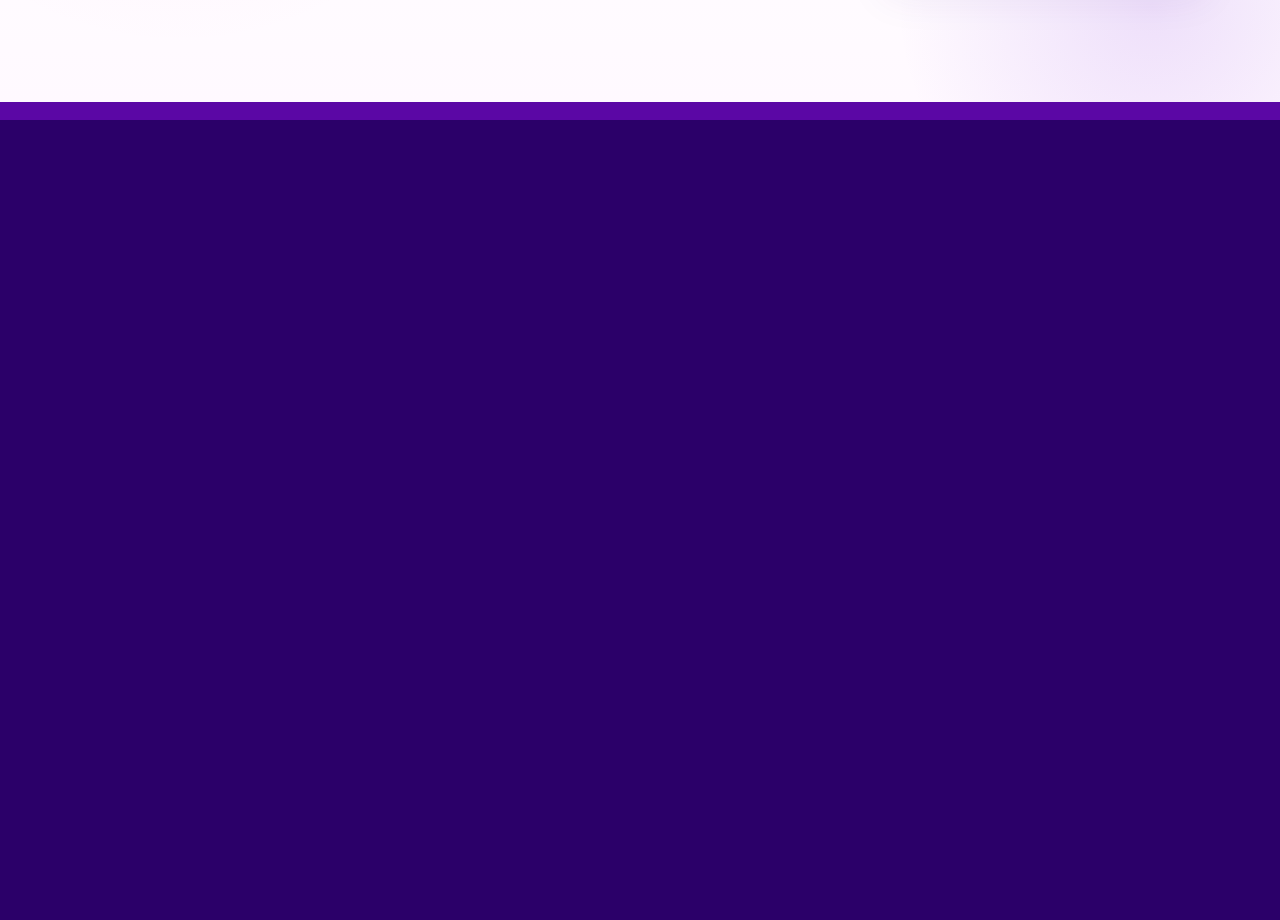
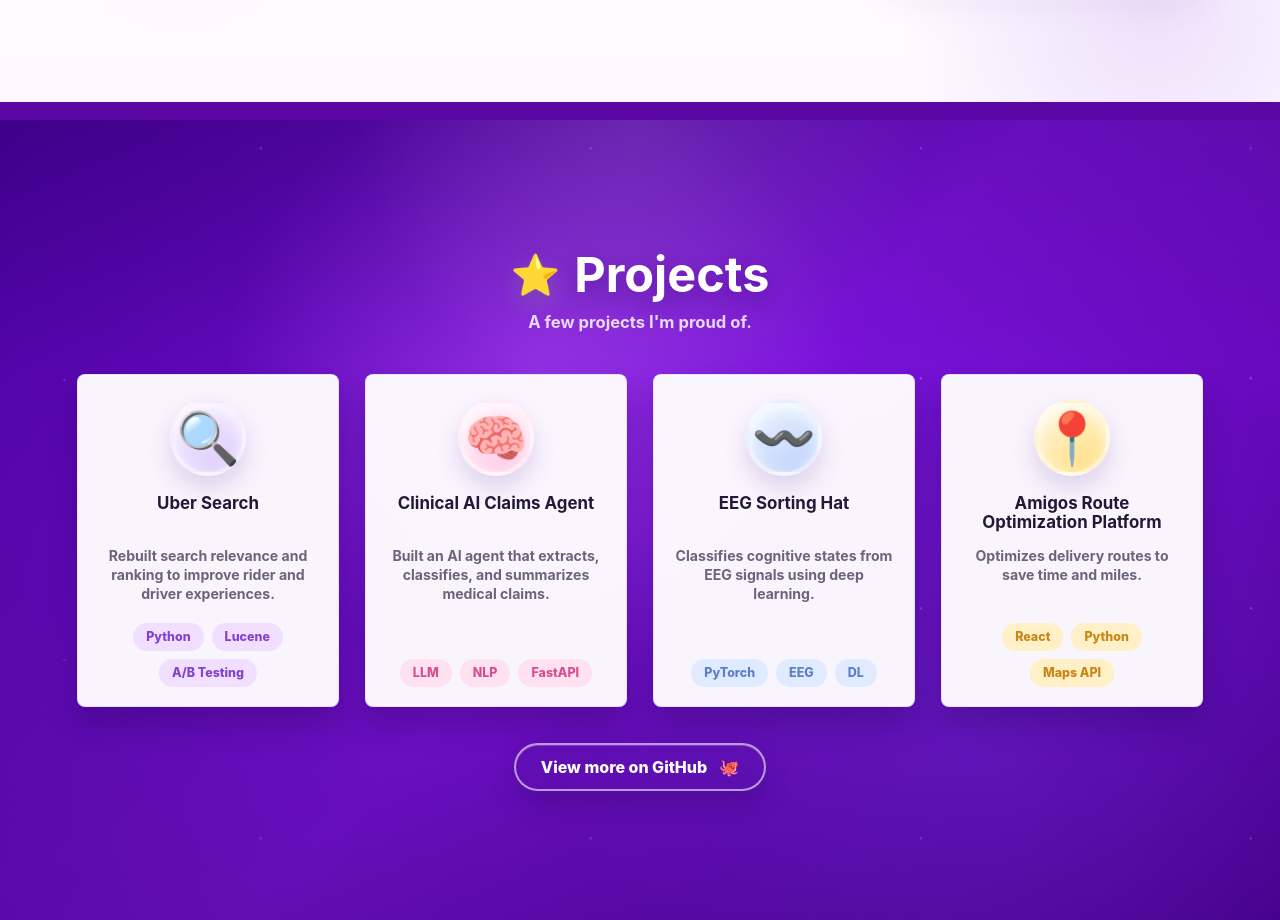
Before and after one commit to Kulieshova/kulieshova.github.io, a React (Vite) app: page / in a window 1280 px wide. Shown: the part 1480-2400 px from the top of the page. Before the commit the page ends 1600 px from the top, so only its background shows below. Built offline with nearby package versions, Linux system fonts and the light colour scheme.

Commit message:
add static project section

```diff
--- a/src/main.tsx
+++ b/src/main.tsx
@@ -27,6 +27,14 @@ type ExperienceTopic = {
   tone: string;
   angle: string;
   counterAngle: string;
+};
+
+type Project = {
+  title: string;
+  description: string;
+  icon: string;
+  tone: string;
+  tags: string[];
 };
 
 const skills: Skill[] = [
@@ -118,6 +126,40 @@ const experienceTopics: ExperienceTopic[] = [
     tone: "topic-blue",
     angle: "60deg",
     counterAngle: "-60deg",
+  },
+];
+
+const projects: Project[] = [
+  {
+    title: "Uber Search",
+    description:
+      "Rebuilt search relevance and ranking to improve rider and driver experiences.",
+    icon: "🔍",
+    tone: "project-purple",
+    tags: ["Python", "Lucene", "A/B Testing"],
+  },
+  {
+    title: "Clinical AI Claims Agent",
+    description:
+      "Built an AI agent that extracts, classifies, and summarizes medical claims.",
+    icon: "🧠",
+    tone: "project-pink",
+    tags: ["LLM", "NLP", "FastAPI"],
+  },
+  {
+    title: "EEG Sorting Hat",
+    description:
+      "Classifies cognitive states from EEG signals using deep learning.",
+    icon: "〰️",
+    tone: "project-blue",
+    tags: ["PyTorch", "EEG", "DL"],
+  },
+  {
+    title: "Amigos Route Optimization Platform",
+    description: "Optimizes delivery routes to save time and miles.",
+    icon: "📍",
+    tone: "project-yellow",
+    tags: ["React", "Python", "Maps API"],
   },
 ];
 
@@ -272,6 +314,38 @@ function App() {
           </div>
         </aside>
       </section>
+
+      <section id="projects" className="projects-section" aria-labelledby="projects-title">
+        <div className="projects-heading">
+          <h2 id="projects-title">
+            <span aria-hidden="true">⭐</span>
+            Projects
+          </h2>
+          <p>A few projects I'm proud of.</p>
+        </div>
+
+        <div className="project-grid">
+          {projects.map((project) => (
+            <article className="project-card" key={project.title}>
+              <div className={`project-icon ${project.tone}`} aria-hidden="true">
+                {project.icon}
+              </div>
+              <h3>{project.title}</h3>
+              <p>{project.description}</p>
+              <div className="project-tags" aria-label={`${project.title} technologies`}>
+                {project.tags.map((tag) => (
+                  <span key={tag}>{tag}</span>
+                ))}
+              </div>
+            </article>
+          ))}
+        </div>
+
+        <a className="github-button" href="https://github.com/" target="_blank" rel="noreferrer">
+          <span>View more on GitHub</span>
+          <span aria-hidden="true">🐙</span>
+        </a>
+      </section>
     </main>
   );
 }
--- a/src/styles.css
+++ b/src/styles.css
@@ -783,6 +783,241 @@ h1 {
   line-height: 1.45;
 }
 
+.projects-section {
+  position: relative;
+  display: grid;
+  align-content: center;
+  justify-items: center;
+  min-height: 100vh;
+  overflow: hidden;
+  padding: clamp(44px, 6vw, 78px) clamp(24px, 6vw, 88px);
+  color: #ffffff;
+  background:
+    radial-gradient(circle at 42% 32%, rgba(185, 81, 255, 0.48), transparent 34%),
+    radial-gradient(circle at 76% 76%, rgba(116, 31, 220, 0.72), transparent 36%),
+    linear-gradient(135deg, #47009b 0%, #7b12db 50%, #52009f 100%);
+}
+
+.projects-section::before,
+.projects-section::after {
+  position: absolute;
+  inset: 0;
+  content: "";
+  pointer-events: none;
+}
+
+.projects-section::before {
+  opacity: 0.35;
+  background-image:
+    radial-gradient(circle, rgba(255, 255, 255, 0.72) 0 1.3px, transparent 1.6px),
+    radial-gradient(circle, rgba(255, 217, 249, 0.48) 0 1px, transparent 1.4px);
+  background-position:
+    18% 22%,
+    80% 58%;
+  background-size:
+    330px 230px,
+    420px 280px;
+  animation: starDrift 28s linear infinite;
+}
+
+.projects-section::after {
+  background:
+    linear-gradient(180deg, rgba(35, 0, 78, 0.24), transparent 32%, rgba(35, 0, 78, 0.28)),
+    radial-gradient(circle at 50% 0%, rgba(255, 255, 255, 0.14), transparent 28%);
+}
+
+.projects-heading,
+.project-grid,
+.github-button {
+  position: relative;
+  z-index: 1;
+}
+
+.projects-heading {
+  text-align: center;
+}
+
+.projects-heading h2 {
+  display: inline-flex;
+  align-items: center;
+  gap: 14px;
+  margin: 0;
+  font-size: clamp(2.2rem, 3.8vw, 3.7rem);
+  line-height: 1.05;
+  letter-spacing: 0;
+  text-shadow: 0 8px 20px rgba(29, 0, 77, 0.3);
+}
+
+.projects-heading h2 span {
+  font-size: 0.82em;
+  filter: drop-shadow(0 7px 10px rgba(255, 255, 255, 0.24));
+}
+
+.projects-heading p {
+  margin: 12px 0 0;
+  color: rgba(255, 255, 255, 0.82);
+  font-size: clamp(1rem, 1.3vw, 1.16rem);
+  font-weight: 700;
+}
+
+.project-grid {
+  display: grid;
+  grid-template-columns: repeat(4, minmax(0, 1fr));
+  gap: clamp(18px, 2vw, 28px);
+  width: min(100%, 1240px);
+  margin-top: clamp(26px, 4vw, 42px);
+}
+
+.project-card {
+  display: grid;
+  grid-template-rows: auto auto 1fr auto;
+  justify-items: center;
+  min-height: 250px;
+  border: 1px solid rgba(117, 68, 185, 0.12);
+  border-radius: 8px;
+  padding: 24px 20px 19px;
+  color: #211936;
+  background: rgba(255, 255, 255, 0.96);
+  box-shadow:
+    0 18px 30px rgba(24, 0, 64, 0.24),
+    inset 0 1px 0 rgba(255, 255, 255, 0.96);
+  text-align: center;
+  transition:
+    transform 180ms ease,
+    box-shadow 180ms ease;
+}
+
+.project-card:hover {
+  transform: translateY(-8px);
+  box-shadow:
+    0 24px 40px rgba(24, 0, 64, 0.32),
+    inset 0 1px 0 rgba(255, 255, 255, 0.98);
+}
+
+.project-icon {
+  display: grid;
+  place-items: center;
+  width: clamp(68px, 6vw, 88px);
+  aspect-ratio: 1;
+  border-radius: 999px;
+  border: 4px solid rgba(255, 255, 255, 0.6);
+  font-size: clamp(2.45rem, 4vw, 3.4rem);
+  box-shadow:
+    0 12px 24px rgba(84, 38, 154, 0.17),
+    inset 0 5px 16px rgba(255, 255, 255, 0.86);
+}
+
+.project-card h3 {
+  min-height: 2.3em;
+  margin: 18px 0 0;
+  color: #211936;
+  font-size: clamp(1.05rem, 1.32vw, 1.3rem);
+  line-height: 1.15;
+  letter-spacing: 0;
+}
+
+.project-card p {
+  max-width: 230px;
+  margin: 13px 0 0;
+  color: rgba(33, 25, 54, 0.66);
+  font-size: clamp(0.88rem, 1.04vw, 1rem);
+  font-weight: 650;
+  line-height: 1.35;
+}
+
+.project-tags {
+  display: flex;
+  justify-content: center;
+  flex-wrap: wrap;
+  gap: 8px;
+  width: 100%;
+  margin-top: 20px;
+}
+
+.project-tags span {
+  display: inline-flex;
+  align-items: center;
+  justify-content: center;
+  min-height: 28px;
+  border-radius: 999px;
+  padding: 6px 13px;
+  color: #8540d1;
+  background: #f0dfff;
+  font-size: 0.78rem;
+  font-weight: 850;
+  white-space: nowrap;
+}
+
+.project-purple {
+  color: #6d32c6;
+  background: linear-gradient(145deg, #f5edff, #dccafc);
+}
+
+.project-pink {
+  color: #d9408c;
+  background: linear-gradient(145deg, #fff0f8, #ffc8e5);
+}
+
+.project-blue {
+  color: #426ec1;
+  background: linear-gradient(145deg, #eef5ff, #b9cffc);
+}
+
+.project-yellow {
+  color: #d99008;
+  background: linear-gradient(145deg, #fff8e4, #ffdc78);
+}
+
+.project-card:nth-child(2) .project-tags span {
+  color: #d84d92;
+  background: #ffe1f0;
+}
+
+.project-card:nth-child(3) .project-tags span {
+  color: #5b7fca;
+  background: #e1ebff;
+}
+
+.project-card:nth-child(4) .project-tags span {
+  color: #c98612;
+  background: #fff0c7;
+}
+
+.github-button {
+  display: inline-flex;
+  align-items: center;
+  justify-content: center;
+  gap: 12px;
+  min-width: 230px;
+  min-height: 48px;
+  margin-top: clamp(24px, 3.6vw, 36px);
+  border: 2px solid rgba(255, 255, 255, 0.58);
+  border-radius: 24px;
+  padding: 10px 25px;
+  color: #ffffff;
+  background: rgba(86, 20, 171, 0.28);
+  box-shadow:
+    0 14px 26px rgba(24, 0, 65, 0.2),
+    inset 0 1px 0 rgba(255, 255, 255, 0.2);
+  font-weight: 850;
+  transition:
+    transform 160ms ease,
+    background 160ms ease,
+    border-color 160ms ease;
+}
+
+.github-button:hover,
+.github-button:focus-visible {
+  transform: translateY(-3px);
+  border-color: rgba(255, 255, 255, 0.86);
+  background: rgba(255, 255, 255, 0.14);
+}
+
+.github-button:focus-visible {
+  outline: 3px solid rgba(255, 255, 255, 0.3);
+  outline-offset: 4px;
+}
+
 @keyframes gradientDrift {
   from {
     background-position:
@@ -964,6 +1199,17 @@ h1 {
     grid-template-columns: repeat(2, minmax(0, 1fr));
     gap: 18px 24px;
   }
+
+  .projects-section {
+    min-height: 100vh;
+    padding-top: 54px;
+    padding-bottom: 54px;
+  }
+
+  .project-grid {
+    grid-template-columns: repeat(2, minmax(0, 1fr));
+    max-width: 680px;
+  }
 }
 
 @media (max-width: 620px) {
@@ -1087,6 +1333,33 @@ h1 {
     gap: 12px;
     padding: 18px;
   }
+
+  .projects-section {
+    padding: 44px 18px;
+  }
+
+  .projects-heading h2 {
+    gap: 10px;
+  }
+
+  .project-grid {
+    grid-template-columns: 1fr;
+    max-width: 340px;
+    margin-top: 24px;
+  }
+
+  .project-card {
+    min-height: 230px;
+    padding: 22px 18px 18px;
+  }
+
+  .project-card h3 {
+    min-height: auto;
+  }
+
+  .github-button {
+    width: min(100%, 280px);
+  }
 }
 
 @media (prefers-reduced-motion: reduce) {
```
